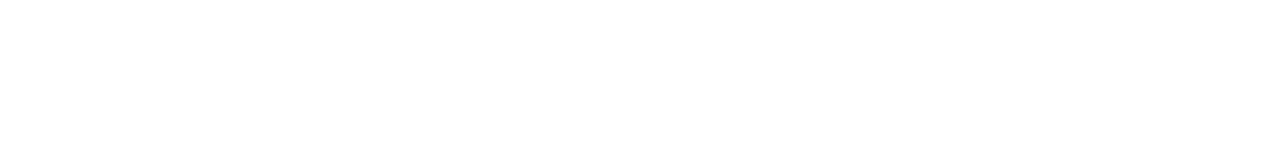
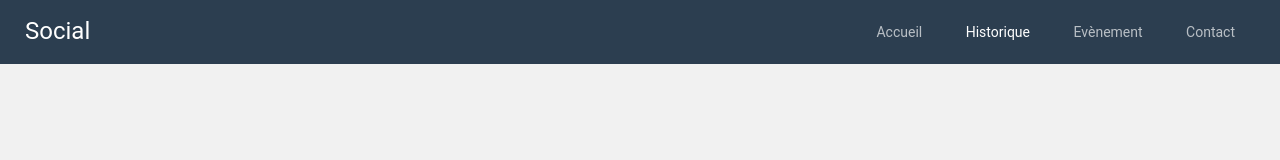
Before and after one commit to kurillos/reseausocial.github.io, a plain HTML site: page index.html in a window 1280 px wide. Drawn offline with Linux system fonts and the light colour scheme.

Commit message:
ajout de la navbar avec son style

```diff
--- a/index.html
+++ b/index.html
@@ -4,10 +4,27 @@
     <meta charset="UTF-8">
     <meta http-equiv="X-UA-Compatible" content="IE=edge">
     <meta name="viewport" content="width=device-width, initial-scale=1.0">
+    <link rel="preconnect" href="https://fonts.googleapis.com">
+    <link rel="preconnect" href="https://fonts.gstatic.com" crossorigin>
+    <link href="https://fonts.googleapis.com/css2?family=DM+Serif+Display:ital@0;1&display=swap" rel="stylesheet">
     <link rel="stylesheet" href="style.css">
     <title>Reseau Social</title>
 </head>
 <body>
+    <header class="topbar">
+        <a href="#" class="topbar-logo">Social</a>
+        <nav class="topbar-nav">
+            <a href="#">Accueil</a>
+            <a href="#" class="active">Historique</a>
+            <a href="#">Evènement</a>
+            <a href="#">Contact</a>
+        </nav>
+
+    </header>
+
+    <main class="container">
+
+    </main>
 
 </body>
 </html>
--- a/style.css
+++ b/style.css
@@ -0,0 +1,73 @@
+body {
+    background: #F1F1F1;
+    font-family: Roboto, sans-serif;
+    font-size: 14px;
+    color: rgba(0, 0, 0, 0.6);
+    margin: 0;
+    line-height: 1.3;
+}
+
+a {
+    color: inherit;
+}
+
+.topbar {
+    background: #2C3E50;
+    color: #FFF;
+}
+
+.topbar a {
+    text-decoration: none;
+}
+
+.topbar-logo {
+    display: block;
+    text-align: center;
+    font-size: 24px;
+    padding: 11px 0;
+}
+
+.topbar-nav {
+    text-align: center;
+    padding-bottom: 16px;
+    line-height: 2;
+}
+
+.topbar-nav a {
+    display: inline-block;
+    margin: 0 12px;
+    color: rgba(255, 255, 255, 0.67);
+    transition: color .3s;
+}
+
+.topbar-nav a:hover,
+.topbar-nav a.active {
+    color: #FFF;
+}
+
+.container {
+    padding: 0 20px;
+}
+
+/* *******MEDIA QUERIES******* */
+
+@media only screen and (min-width: 520px) {
+    .topbar {
+        display: flex;
+        justify-content: space-between;
+        align-items: center;
+        height: 64px;
+        padding: 0 25px;
+
+    }
+
+    .topbar-logo,
+    .topbar-nav {
+        padding: 0;
+    }
+
+    .topbar-nav a {
+        margin: 0 20px;
+    }
+
+}
```
